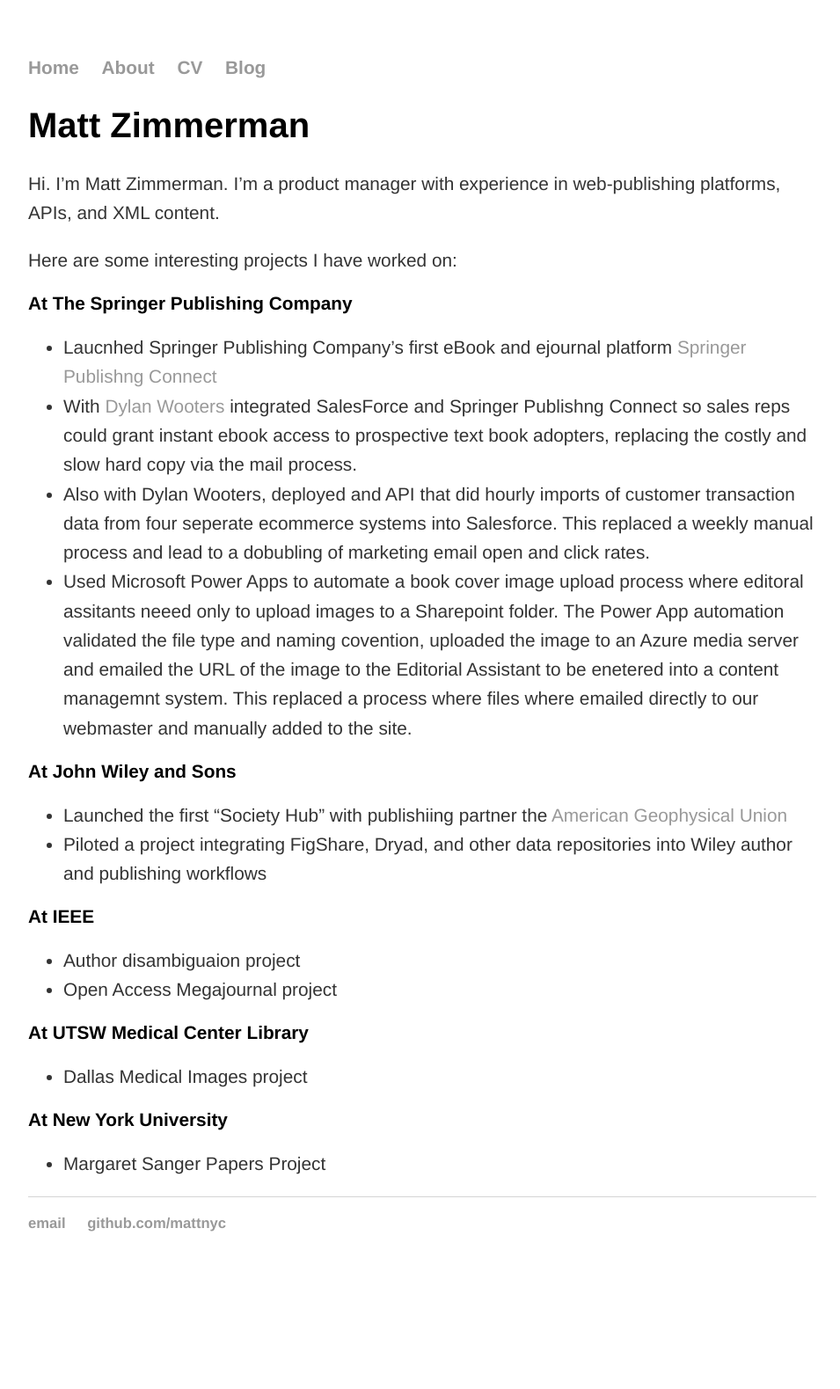
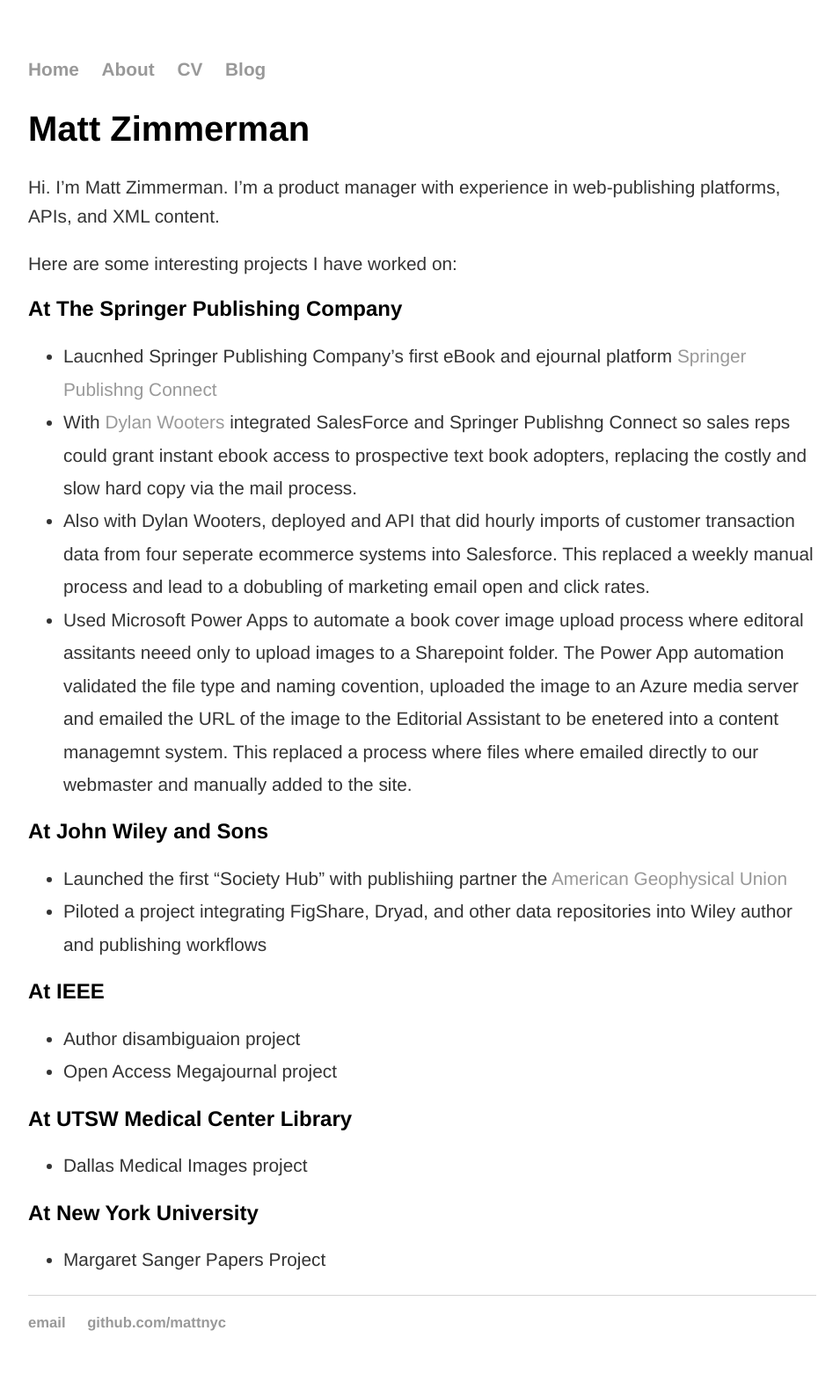
Before and after one commit to mattznyc/mattznyc.github.io, a Jekyll site: the page built from index.md, in a window 1280 px wide. Shown: the whole page at 88% size, without its empty margins (160-1115 px from the left). Built offline with Jekyll 4.4.1, drawn with Linux system fonts in a browser that asks for light colours; before the commit the page ends 1464 px from its top, so only the background shows below that.

Commit message:
Update main.css

```diff
--- a/css/main.css
+++ b/css/main.css
@@ -24,7 +24,7 @@
     font-family:'Helvetica', 'Arial', 'Sans-Serif';
 }
 h2 {
-    font-size: 1.3em;
+    font-size: 1.5em;
     font-family:'Helvetica', 'Arial', 'Sans-Serif';
 }
 p {
@@ -37,7 +37,7 @@
 ul {
     font-size: 1.3em;
     font-family:'Helvetica', 'Arial', 'Sans-Serif';
-    line-height: 1.6em;
+    line-height: 1.8em;
     color: #333;
 }
 footer {
```
